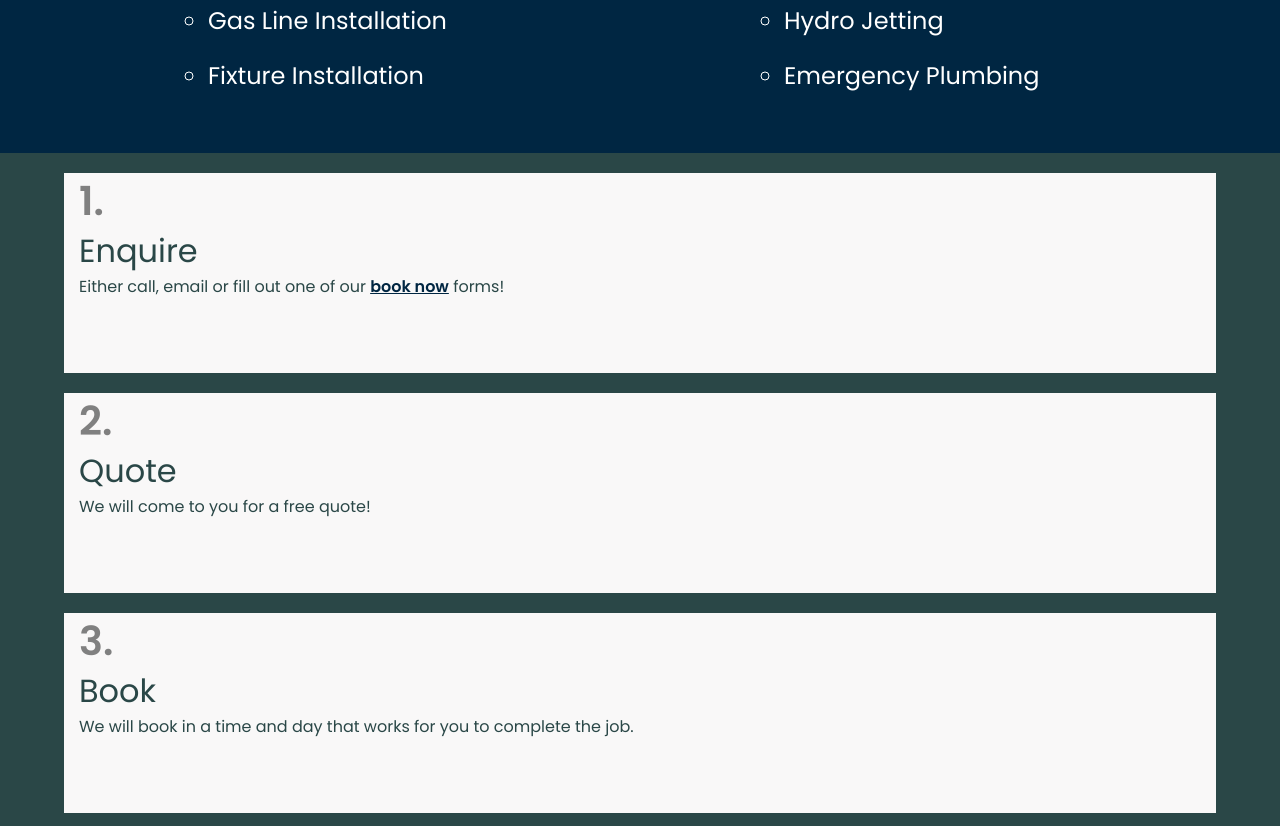
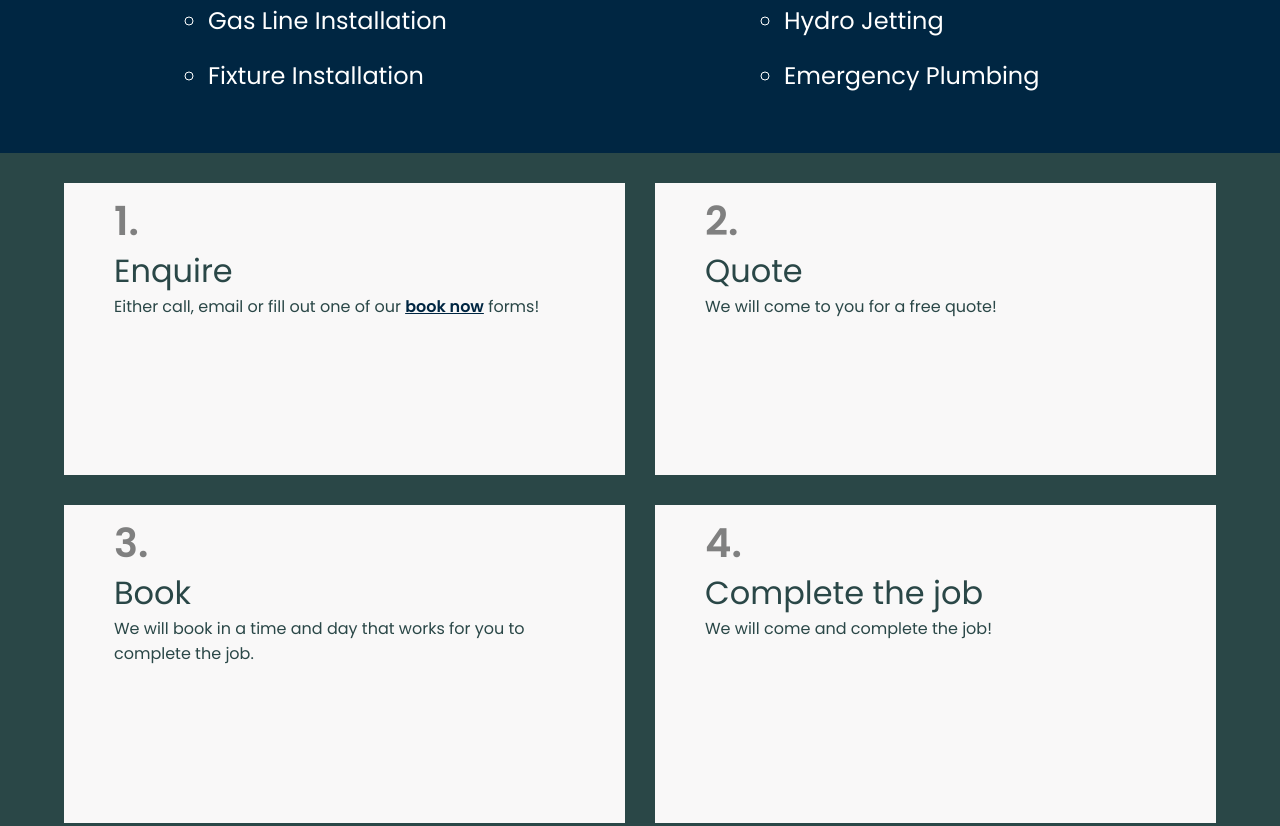
Before and after one commit to twalkom23/frankies-plumbing, a plain HTML site: page index.html in a window 1280 px wide. Shown: the part 3137-3963 px from the top of the page. Drawn offline with Linux system fonts and the light colour scheme.

Commit message:
Completed the desktop process page

```diff
--- a/index.html
+++ b/index.html
@@ -190,7 +190,7 @@
     <section class="process bg-primary">
         <div class="container">
             <!--Card 1 - Enquire-->
-            <div class="card bg-light">
+            <div class="card one bg-light">
                 <h4 class="num text-x-large">
                     1.
                 </h4>
@@ -203,7 +203,7 @@
             </div>
 
             <!--Card 2 - Free quote-->
-            <div class="card bg-light">
+            <div class="card two bg-light">
                 <h4 class="num text-x-large">
                     2.
                 </h4>
@@ -216,7 +216,7 @@
             </div>
 
             <!--Card 3 - Book in-->
-            <div class="card bg-light">
+            <div class="card three bg-light">
                 <h4 class="num text-x-large">
                     3.
                 </h4>
@@ -229,7 +229,7 @@
             </div>
 
             <!--Card 4 - Complete the Job-->
-            <div class="card bg-light">
+            <div class="card four bg-light">
                 <h4 class="num text-x-large">
                     4.
                 </h4>
--- a/style.css
+++ b/style.css
@@ -389,6 +389,19 @@ body {
 
 
 /*Process Section */
+/*All*/
+.process .container .card h4 {
+    color: gray;
+}
+.process .container .card p a {
+    color: var(--dark-colour);
+    font-weight: 600;
+    text-decoration: underline;
+    cursor: pointer;
+}
+
+/*Mobile*/
+@media (max-width: 480px) {
 .process .container {
     display: flex;
     flex-direction: column;
@@ -400,14 +413,36 @@ body {
     padding-left: 15px;
     padding-right: 15px;
 }
-.process .container .card h4 {
-    color: gray;
 }
-.process .container .card p a {
-    color: var(--dark-colour);
-    font-weight: 600;
-    text-decoration: underline;
-    cursor: pointer;
+@media (min-width: 481px) {
+    .process .container {
+        display: grid;
+        grid-template-columns: 1fr 1fr;
+        grid-template-columns: 1fr 1fr;
+        gap: 30px;
+        height: 700px;
+        padding: 30px 0;
+    }
+    .process .container .card {
+        padding: 10px 50px
+    }
+    .process .container .one {
+        grid-row: 1/2;
+        grid-column: 1/2
+
+    }
+    .process .container .two {
+        grid-row: 1/2;
+        grid-column: 2/3;
+    }
+    .process .container .three {
+        grid-row: 2/3;
+        grid-column: 1/2;
+    }
+    .process .container .four {
+        grid-row: 2/3;
+        grid-column: 2/3;
+    }
 }
 
 
```
